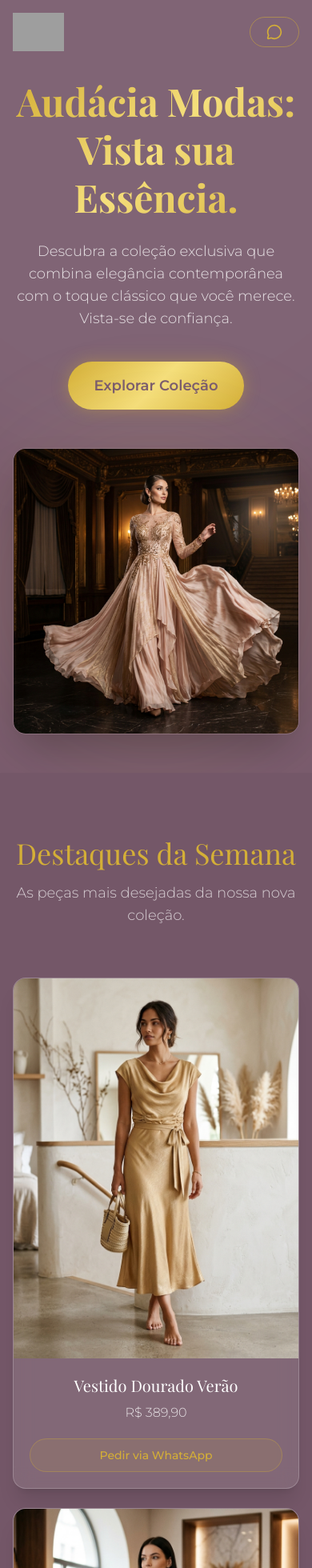
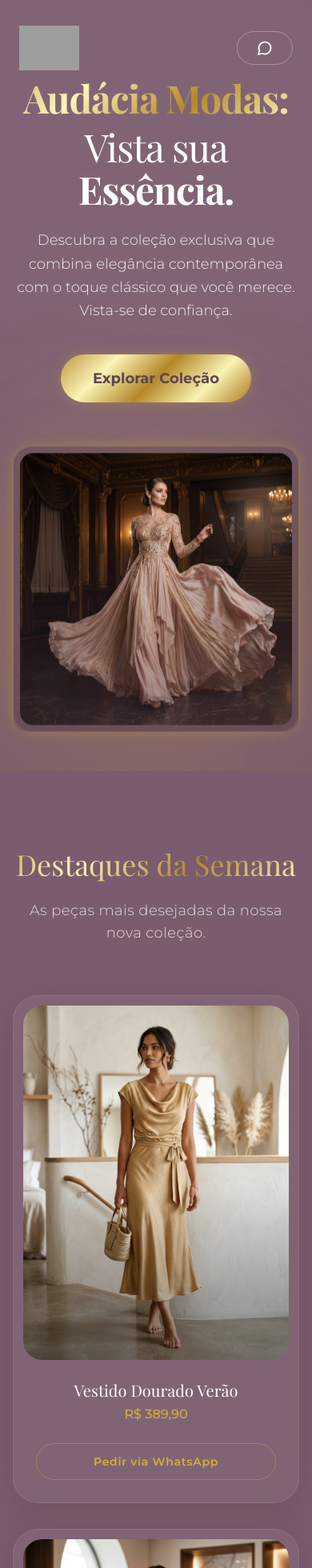
Before and after one commit to llessus/page-audacia-modas, a React (Vite) app: page / in a window 390 px wide. Shown: the top 1960 px of the page at 80% size. Built offline with nearby package versions, Linux system fonts and the light colour scheme; grey boxes are pictures that could not be loaded.

Commit message:
feat: atualização de design e correções de endereço

```diff
--- a/package.json
+++ b/package.json
@@ -11,7 +11,7 @@
   },
   "dependencies": {
     "framer-motion": "^12.38.0",
-    "lucide-react": "^1.8.0",
+    "lucide-react": "^0.454.0",
     "react": "^19.2.4",
     "react-dom": "^19.2.4"
   },
--- a/src/components/Footer.tsx
+++ b/src/components/Footer.tsx
@@ -1,23 +1,61 @@
+import { Instagram, MapPin } from 'lucide-react';
 import logo from '../assets/logo.png';
 
 export function Footer() {
   return (
-    <footer className="py-10 border-t border-white/10 z-10 relative bg-black/10">
-      <div className="container mx-auto px-4 flex flex-col md:flex-row justify-between items-center gap-6">
+    <footer className="bg-audacia-rose-dark pt-16 pb-8 border-t border-audacia-gold/20 relative z-10">
+      <div className="container mx-auto px-4 md:px-8">
+        <div className="grid grid-cols-1 md:grid-cols-3 gap-10 mb-12 items-center text-center md:text-left">
 
-        <div className="flex items-center gap-2 opacity-80">
-           {/* Logo */}
-           <img src={logo} alt="Audácia Modas" className="h-10" />
+          {/* Coluna 1: Logo & Slogan */}
+          <div className="flex flex-col items-center md:items-start gap-4">
+            <img src={logo} alt="Audácia Modas" className="h-14 md:h-16 object-contain opacity-90" />
+            <p className="text-white/70 font-light text-sm max-w-xs leading-relaxed">
+              A elegância que você merece, com o atendimento exclusivo que você confia.
+            </p>
+          </div>
+
+          {/* Coluna 2: Endereço Físico (Crucial para SEO Local) */}
+          <div className="flex flex-col items-center md:items-start gap-4 md:mx-auto">
+            <h4 className="text-audacia-gold font-serif text-xl tracking-wide">Nossa Loja</h4>
+            <a
+              href="https://maps.app.goo.gl/WAUnjuntNJrFP35W6"
+              target="_blank"
+              rel="noopener noreferrer"
+              className="group flex items-start gap-3 text-white/80 hover:text-white transition-colors text-sm text-left"
+            >
+              <MapPin className="w-5 h-5 text-audacia-gold shrink-0 group-hover:-translate-y-1 transition-transform duration-300" />
+              <span className="leading-relaxed">
+                Santa Maria Norte - DF<br/>
+                <span className="text-white/50 text-xs">Visite nosso espaço físico</span>
+              </span>
+            </a>
+          </div>
+
+          {/* Coluna 3: Redes Sociais */}
+          <div className="flex flex-col items-center md:items-end gap-4">
+            <h4 className="text-audacia-gold font-serif text-xl tracking-wide">Acompanhe</h4>
+            <a
+              href="https://www.instagram.com/lojaaudaciamoda?utm_source=ig_web_button_share_sheet&igsh=ZDNlZDc0MzIxNw=="
+              target="_blank"
+              rel="noopener noreferrer"
+              className="group flex items-center gap-3 text-white/80 hover:text-audacia-gold transition-colors text-sm"
+            >
+              <span className="font-medium tracking-wide">@lojaaudaciamoda</span>
+              <div className="p-2.5 rounded-full border border-white/20 group-hover:border-audacia-gold group-hover:bg-audacia-gold/10 transition-all duration-300">
+                <Instagram className="w-4 h-4" />
+              </div>
+            </a>
+          </div>
+
         </div>
 
-        <div className="text-white/60 font-light text-sm text-center md:text-left">
-          &copy; 2026 Audácia Modas. Todos os direitos reservados.
-        </div>
-
-        <div className="flex items-center gap-4">
-          <a href="https://www.instagram.com/lojaaudaciamoda?utm_source=ig_web_button_share_sheet&igsh=ZDNlZDc0MzIxNw==" target="_blank" rel="noopener noreferrer" className="text-audacia-gold hover:text-white transition-colors duration-300 p-2 rounded-full hover:bg-white/5">
-            <svg xmlns="http://www.w3.org/2000/svg" width="24" height="24" viewBox="0 0 24 24" fill="none" stroke="currentColor" strokeWidth="2" strokeLinecap="round" strokeLinejoin="round"><rect x="2" y="2" width="20" height="20" rx="5" ry="5"></rect><path d="M16 11.37A4 4 0 1 1 12.63 8 4 4 0 0 1 16 11.37z"></path><line x1="17.5" y1="6.5" x2="17.51" y2="6.5"></line></svg>
-          </a>
+        {/* Linha de Copyright */}
+        <div className="border-t border-white/10 pt-8 flex flex-col md:flex-row justify-between items-center gap-4 text-xs text-white/50 font-light tracking-wider">
+          <p>&copy; {new Date().getFullYear()} Audácia Modas. Todos os direitos reservados.</p>
+          <p className="flex items-center gap-1">
+            Desenvolvido por <a href="https://github.com/llessus" target="_blank" rel="noopener noreferrer" className="text-audacia-gold hover:text-white transition-colors font-medium">Você</a>
+          </p>
         </div>
       </div>
     </footer>
--- a/src/components/Header.tsx
+++ b/src/components/Header.tsx
@@ -14,22 +14,38 @@ export function Header() {
   }, []);
 
   return (
-    <header className={`fixed top-0 left-0 right-0 z-50 py-4 lg:py-6 transition-all duration-300 ${isScrolled ? 'bg-black/40 backdrop-blur-md shadow-lg' : 'bg-transparent'}`}>
-      <div className="container mx-auto px-4 md:px-8 flex justify-between items-center">
+    <header className={`fixed top-0 left-0 right-0 z-50 transition-all duration-500 ease-in-out px-4 md:px-8 ${
+      isScrolled ? 'py-4' : 'py-6'
+    }`}>
+      <div className={`mx-auto max-w-6xl flex justify-between items-center transition-all duration-500 ${
+        isScrolled
+          ? 'glassmorphism rounded-full px-6 py-2 shadow-gold-glow border-audacia-gold/30'
+          : 'bg-transparent px-2 py-2 border-transparent'
+      }`}>
         {/* Logo */}
         <div className="flex items-center gap-2">
-          <img src={logo} alt="Audácia Modas Logo" className="h-12 md:h-16 object-contain" />
+          <img
+            src={logo}
+            alt="Audácia Modas"
+            className={`object-contain transition-all duration-500 ${isScrolled ? 'h-10' : 'h-14 md:h-16'}`}
+          />
         </div>
 
         {/* WhatsApp Button */}
         <a
-          href="https://wa.me/5561998851403?text=Ol%C3%A1!%20Vi%20a%20landing%20page%20e%20quero%20saber%20mais%20sobre%20as%20roupas!"
+          href="https://wa.me/5561998851403?text=Ol%C3%A1!%20Vi%20a%20landing%20page%20da%20Audácia%20Modas%20e%20quero%20falar%20com%20o%20atendimento."
           target="_blank"
           rel="noopener noreferrer"
-          className="flex items-center gap-2 px-5 py-2 rounded-full border border-audacia-gold/50 text-white hover:bg-audacia-gold/10 transition-colors duration-300"
+          className={`group flex items-center gap-2 px-6 py-2.5 rounded-full border transition-all duration-300 ${
+            isScrolled
+              ? 'border-audacia-gold text-audacia-gold hover:bg-audacia-gold hover:text-audacia-rose-dark'
+              : 'border-white/30 text-white hover:border-audacia-gold hover:text-audacia-gold'
+          }`}
         >
-          <span className="hidden md:inline font-medium">Atendimento</span>
-          <MessageCircle className="w-5 h-5 text-audacia-gold" />
+          <span className="hidden md:inline font-medium text-sm tracking-wide transition-colors">
+            Atendimento
+          </span>
+          <MessageCircle className="w-5 h-5 group-hover:scale-110 transition-transform" />
         </a>
       </div>
     </header>
--- a/src/components/HeroSection.tsx
+++ b/src/components/HeroSection.tsx
@@ -14,23 +14,25 @@ export function HeroSection() {
           className="z-10 text-center md:text-left"
         >
           <motion.h1
-            className="text-5xl md:text-7xl font-serif font-bold mb-6 text-gold-gradient leading-tight"
+            className="text-5xl md:text-7xl font-serif font-bold mb-6 leading-[1.1] tracking-tight"
           >
-            Audácia Modas:<br/>
-            <span className="text-white">Vista sua</span><br/>
-            Essência.
+            <span className="text-gold-gradient block mb-2">Audácia Modas:</span>
+            <span className="text-white font-light">Vista sua</span><br/>
+            <span className="text-white">Essência.</span>
           </motion.h1>
+
           <motion.p
-            className="text-lg md:text-xl text-white/80 mb-10 font-light max-w-lg mx-auto md:mx-0"
+            className="text-lg md:text-xl text-white/90 mb-10 font-sans font-light max-w-lg mx-auto md:mx-0 leading-relaxed"
             initial={{ opacity: 0 }}
             animate={{ opacity: 1 }}
             transition={{ delay: 0.3, duration: 0.8 }}
           >
             Descubra a coleção exclusiva que combina elegância contemporânea com o toque clássico que você merece. Vista-se de confiança.
           </motion.p>
+
           <motion.a
             href="#catalogo"
-            className="inline-block bg-gold-gradient text-audacia-rose font-semibold px-8 py-4 rounded-full text-lg shadow-[0_0_20px_rgba(212,175,55,0.4)] hover:shadow-[0_0_30px_rgba(212,175,55,0.6)] hover:scale-105 transition-all duration-300"
+            className="btn-shimmer inline-block bg-gold-gradient text-audacia-rose-dark font-bold px-10 py-4 rounded-full text-lg shadow-gold-glow hover:shadow-[0_0_30px_rgba(212,175,55,0.6)] transition-all duration-300"
             whileHover={{ scale: 1.05 }}
             whileTap={{ scale: 0.95 }}
           >
@@ -38,29 +40,38 @@ export function HeroSection() {
           </motion.a>
         </motion.div>
 
-        {/* Hero Image */}
+        {/* Hero Image with Floating Animation */}
         <motion.div
           className="relative z-10 flex justify-center"
           initial={{ opacity: 0, scale: 0.9 }}
           animate={{ opacity: 1, scale: 1 }}
           transition={{ duration: 1, ease: "easeOut", delay: 0.2 }}
         >
-          <div className="relative">
-            {/* Decorative background circle */}
-            <div className="absolute inset-0 bg-audacia-gold/10 rounded-full blur-3xl transform scale-110"></div>
+          <motion.div
+            className="relative"
+            animate={{ y: [0, -15, 0] }}
+            transition={{ repeat: Infinity, duration: 6, ease: "easeInOut" }}
+          >
+            {/* Decorative background circle (Glow mais difuso) */}
+            <div className="absolute inset-0 bg-audacia-gold/20 rounded-full blur-[80px] transform scale-110"></div>
 
-            {/* Hero Image */}
-            <img
-              src={heroImg}
-              alt="Modelo usando roupa Audácia Modas"
-              className="relative max-w-full h-auto max-h-[70vh] rounded-2xl shadow-2xl object-cover border border-white/10"
-            />
-          </div>
+            {/* Image with Glassmorphism Frame */}
+            <div className="relative p-2 rounded-3xl glassmorphism-gold">
+              <img
+                src={heroImg}
+                alt="Modelo usando roupa Audácia Modas"
+                className="relative max-w-full h-auto max-h-[70vh] rounded-2xl object-cover"
+              />
+              {/* Subtle overlay gradient to blend image with the rose theme */}
+              <div className="absolute inset-0 rounded-2xl bg-gradient-to-t from-audacia-rose-dark/40 to-transparent pointer-events-none"></div>
+            </div>
+          </motion.div>
         </motion.div>
       </div>
 
-      {/* Background decoration */}
-      <div className="absolute top-0 right-0 -translate-y-1/4 translate-x-1/4 w-[800px] h-[800px] bg-white/5 rounded-full blur-3xl pointer-events-none"></div>
+      {/* Background decoration (Ambient Lights) */}
+      <div className="absolute top-0 right-0 -translate-y-1/4 translate-x-1/4 w-[800px] h-[800px] bg-white/5 rounded-full blur-[100px] pointer-events-none"></div>
+      <div className="absolute bottom-0 left-0 translate-y-1/3 -translate-x-1/3 w-[600px] h-[600px] bg-audacia-gold/5 rounded-full blur-[100px] pointer-events-none"></div>
     </section>
   );
 }
--- a/src/components/MiniCatalog.tsx
+++ b/src/components/MiniCatalog.tsx
@@ -3,7 +3,14 @@ import product1 from '../assets/product_1.png';
 import product2 from '../assets/product_2.png';
 import product3 from '../assets/product_3.png';
 
-const products = [
+interface Product {
+  id: number;
+  name: string;
+  price: string;
+  image: string;
+}
+
+const products: Product[] = [
   { id: 1, name: 'Vestido Dourado Verão', price: 'R$ 389,90', image: product1 },
   { id: 2, name: 'Conjunto Alfaiataria Nude', price: 'R$ 459,90', image: product2 },
   { id: 3, name: 'Longo Rosa Imperial', price: 'R$ 899,90', image: product3 },
@@ -11,50 +18,70 @@ const products = [
 
 export function MiniCatalog() {
   return (
-    <section id="catalogo" className="py-20 bg-black/5 relative z-10">
+    <section id="catalogo" className="py-24 relative z-10">
       <div className="container mx-auto px-4 md:px-8">
+
+        {/* Section Header */}
         <motion.div
           className="text-center mb-16"
           initial={{ opacity: 0, y: 30 }}
           whileInView={{ opacity: 1, y: 0 }}
-          viewport={{ once: true }}
+          viewport={{ once: true, margin: "-100px" }}
           transition={{ duration: 0.6 }}
         >
-          <h2 className="text-4xl md:text-5xl font-serif text-audacia-gold mb-4">Destaques da Semana</h2>
-          <p className="text-white/70 font-light text-lg">As peças mais desejadas da nossa nova coleção.</p>
+          <h2 className="text-4xl md:text-5xl font-serif mb-4 pb-2 text-gold-gradient inline-block">
+            Destaques da Semana
+          </h2>
+          <p className="text-white/80 font-light text-lg tracking-wide">
+            As peças mais desejadas da nossa nova coleção.
+          </p>
         </motion.div>
 
-        <div className="grid grid-cols-1 md:grid-cols-3 gap-6 md:gap-10 max-w-6xl mx-auto">
+        {/* Catalog Grid */}
+        <div className="grid grid-cols-1 md:grid-cols-3 gap-8 md:gap-12 max-w-6xl mx-auto">
           {products.map((product, index) => (
             <motion.div
               key={product.id}
-              className="bg-white/5 rounded-2xl overflow-hidden glassmorphism group border border-white/5 hover:border-audacia-gold/50 transition-all duration-300 flex flex-col"
-              initial={{ opacity: 0, y: 30 }}
+              className="relative p-3 rounded-[2rem] glassmorphism hover:glassmorphism-gold transition-all duration-500 group flex flex-col"
+              initial={{ opacity: 0, y: 40 }}
               whileInView={{ opacity: 1, y: 0 }}
-              viewport={{ once: true }}
-              transition={{ duration: 0.5, delay: index * 0.1 }}
-              whileHover={{ y: -10 }}
+              viewport={{ once: true, margin: "-50px" }}
+              transition={{ duration: 0.7, delay: index * 0.15, ease: "easeOut" }}
+              whileHover={{ y: -12 }}
             >
-              <div className="relative aspect-[3/4] overflow-hidden">
-                {/* Glow effect on hover */}
-                <div className="absolute inset-0 bg-audacia-gold/20 opacity-0 group-hover:opacity-100 transition-opacity duration-300 mix-blend-overlay z-10 pointer-events-none"></div>
+              {/* Image Container with Inner Rounding */}
+              <div className="relative aspect-[3/4] rounded-3xl overflow-hidden mb-6 shadow-inner">
+                {/* Subtle vignette effect over image */}
+                <div className="absolute inset-0 bg-gradient-to-t from-black/40 via-transparent to-transparent z-10 pointer-events-none"></div>
 
                 <img
                   src={product.image}
                   alt={product.name}
-                  className="w-full h-full object-cover group-hover:scale-105 transition-transform duration-700 ease-out"
+                  className="w-full h-full object-cover transform group-hover:scale-110 transition-transform duration-700 ease-out"
                 />
               </div>
-              <div className="p-5 text-center flex flex-col flex-grow">
-                <h3 className="font-serif text-xl mb-2 text-white group-hover:text-audacia-gold transition-colors">{product.name}</h3>
-                <p className="font-sans font-light text-white/80 mb-5">{product.price}</p>
+
+              {/* Product Info */}
+              <div className="px-4 pb-4 text-center flex flex-col flex-grow">
+                <h3 className="font-serif text-xl mb-1 text-white group-hover:text-audacia-gold-light transition-colors duration-300">
+                  {product.name}
+                </h3>
+                <p className="font-sans font-medium text-audacia-gold mb-6">
+                  {product.price}
+                </p>
+
+                {/* Advanced Ghost Button */}
                 <a
-                  href={`https://wa.me/5561998851403?text=${encodeURIComponent(`Olá! Tenho interesse no ${product.name}`)}`}
+                  href={`https://wa.me/5561998851403?text=${encodeURIComponent(`Olá! Vi o catálogo e tenho interesse no ${product.name}`)}`}
                   target="_blank"
                   rel="noopener noreferrer"
-                  className="mt-auto px-4 py-2.5 bg-audacia-gold/10 hover:bg-audacia-gold/25 text-audacia-gold rounded-full text-sm font-medium border border-audacia-gold/30 transition-colors w-full"
+                  className="mt-auto relative overflow-hidden px-6 py-3 rounded-full border border-audacia-gold/40 text-audacia-gold font-medium text-sm tracking-wider transition-all duration-300 group/btn hover:border-audacia-gold text-center"
                 >
-                  Pedir via WhatsApp
+                  <span className="relative z-10 group-hover/btn:text-audacia-rose-dark transition-colors duration-300 font-semibold">
+                    Pedir via WhatsApp
+                  </span>
+                  {/* Fill effect background */}
+                  <div className="absolute inset-0 bg-audacia-gold transform scale-x-0 origin-left group-hover/btn:scale-x-100 transition-transform duration-300 ease-out z-0"></div>
                 </a>
               </div>
             </motion.div>
--- a/src/index.css
+++ b/src/index.css
@@ -1,31 +1,92 @@
-@import url('https://fonts.googleapis.com/css2?family=Playfair+Display:wght@400;700&family=Montserrat:wght@300;400;500;600&display=swap');
+@import url('https://fonts.googleapis.com/css2?family=Playfair+Display:wght@400;600;700&family=Montserrat:wght@300;400;500;600&display=swap');
+
 @tailwind base;
 @tailwind components;
 @tailwind utilities;
 
 @layer utilities {
+  /* Glassmorphism Refinado (Fundo Claro) */
   .glassmorphism {
-    @apply bg-white/10 backdrop-blur-md border border-white/20 shadow-xl;
+    @apply bg-white/5 backdrop-blur-xl border border-white/10 shadow-[0_8px_32px_0_rgba(90,66,80,0.37)];
   }
 
+  /* Glassmorphism Premium (Com borda dourada para áreas de destaque) */
+  .glassmorphism-gold {
+    @apply bg-audacia-rose-dark/40 backdrop-blur-md border border-audacia-gold/30 shadow-gold-glow;
+  }
+
+  /* Texto Metálico Animado (Reflexo de luz) */
   .text-gold-gradient {
-    background: linear-gradient(135deg, #D4AF37 0%, #F5DF7C 50%, #D4AF37 100%);
+    background: linear-gradient(135deg, #BF953F 20%, #FCF6BA 40%, #B38728 60%, #FBF5B7 80%, #AA771C 100%);
+    background-size: 200% auto;
+    color: transparent;
     -webkit-background-clip: text;
-    -webkit-text-fill-color: transparent;
     background-clip: text;
+    animation: textShine 5s linear infinite;
+  }
+
+  /* Efeito de brilho passando no botão */
+  .btn-shimmer {
+    @apply relative overflow-hidden;
+  }
+
+  .btn-shimmer::after {
+    content: '';
+    @apply absolute top-0 left-[-100%] w-[50%] h-full;
+    background: linear-gradient(to right, transparent, rgba(255, 255, 255, 0.4), transparent);
+    animation: shimmerEffect 2.5s infinite;
+  }
+}
+
+/* Keyframes nativos do CSS para fluidez máxima */
+@keyframes textShine {
+  to {
+    background-position: 200% center;
+  }
+}
+
+@keyframes shimmerEffect {
+  100% {
+    left: 200%;
   }
 }
 
 html {
   scroll-behavior: smooth;
+  background-color: #A38692; /* Fundo base da logo (Rose Light) */
 }
 
 body {
   margin: 0;
   min-width: 320px;
   min-height: 100vh;
+  /* Antialiasing para as fontes ficarem "crisp" e cor de seleção personalizada */
+  @apply text-white font-sans antialiased selection:bg-audacia-gold selection:text-white;
 }
 
 #root {
   width: 100%;
+  overflow-x: hidden;
 }
+
+/* =========================================
+   SCROLLBAR PREMIUM CUSTOMIZADA
+   ========================================= */
+::-webkit-scrollbar {
+  width: 12px;
+}
+
+::-webkit-scrollbar-track {
+  background: #A38692; /* Fundo exato da logo */
+}
+
+::-webkit-scrollbar-thumb {
+  background: #D4AF37; /* Dourado base */
+  border-radius: 10px;
+  /* Isso cria um espaço entre a barra e a borda da tela */
+  border: 3px solid #A38692;
+}
+
+::-webkit-scrollbar-thumb:hover {
+  background: #F5DF7C; /* Brilha ao passar o mouse */
+}
--- a/tailwind.config.js
+++ b/tailwind.config.js
@@ -7,15 +7,40 @@ export default {
   theme: {
     extend: {
       colors: {
-        'audacia-rose': '#7A5C6E',
-        'audacia-gold': '#D4AF37',
+        'audacia-rose': {
+          light: '#A38692', // O tom exato da logo
+          DEFAULT: '#7A5C6E',
+          dark: '#5A4250',
+        },
+        'audacia-gold': {
+          light: '#F5DF7C',
+          DEFAULT: '#D4AF37', // Dourado clássico
+          dark: '#AA8A2E',
+        },
       },
       fontFamily: {
         serif: ['"Playfair Display"', 'serif'],
         sans: ['Montserrat', 'sans-serif'],
       },
       backgroundImage: {
-        'gold-gradient': 'linear-gradient(135deg, rgba(212,175,55,1) 0%, rgba(245,223,124,1) 50%, rgba(212,175,55,1) 100%)',
+        'gold-gradient': 'linear-gradient(135deg, #BF953F, #FCF6BA, #B38728, #FBF5B7, #AA771C)',
+        'glass-gradient': 'linear-gradient(135deg, rgba(255, 255, 255, 0.1), rgba(255, 255, 255, 0.05))',
+      },
+      boxShadow: {
+        'gold-glow': '0 0 15px rgba(212, 175, 55, 0.3)',
+      },
+      animation: {
+        'fade-in-up': 'fadeInUp 0.8s ease-out forwards',
+        'shimmer': 'shimmer 2s linear infinite',
+      },
+      keyframes: {
+        fadeInUp: {
+          '0%': { opacity: '0', transform: 'translateY(20px)' },
+          '100%': { opacity: '1', transform: 'translateY(0)' },
+        },
+        shimmer: {
+          '100%': { transform: 'translateX(100%)' },
+        }
       }
     },
   },
```
Also changed, not shown: src/components/WhatsAppPurchaseSection.tsx (+22 -27 lines), 1 other file (tests, documents, lock files or other folders).
